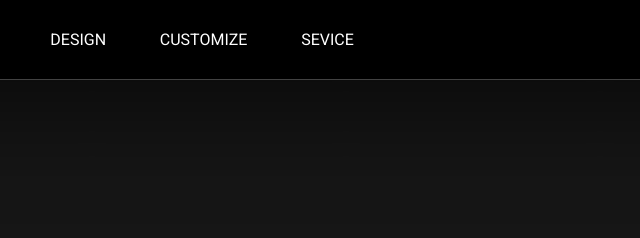
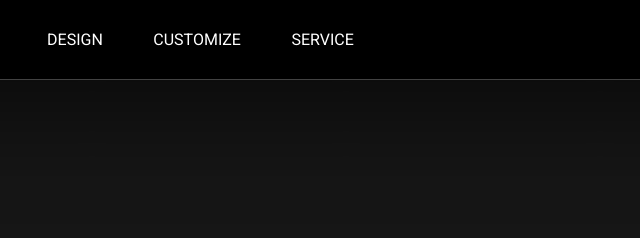
Before and after one commit to suksanghyeon/porsche_taycan, a plain HTML site: page index.html in a window 1280 px wide. Shown: the top 238 px of the page, 317-957 px from the left. Drawn offline with nearby package versions, Linux system fonts and the light colour scheme.

Commit message:
Update index.html

```diff
--- a/index.html
+++ b/index.html
@@ -24,7 +24,7 @@
                     <li><a href="index.html">MODELS</a></li>
                     <li><a href="index3.html">DESIGN</a></li>
                     <li><a href="index2.html">CUSTOMIZE</a></li>
-                    <li><a href="#">SEVICE</a></li>
+                    <li><a href="#">SERVICE</a></li>
                 </ul>
             </div>
             <ul class="iconmenu">
```
